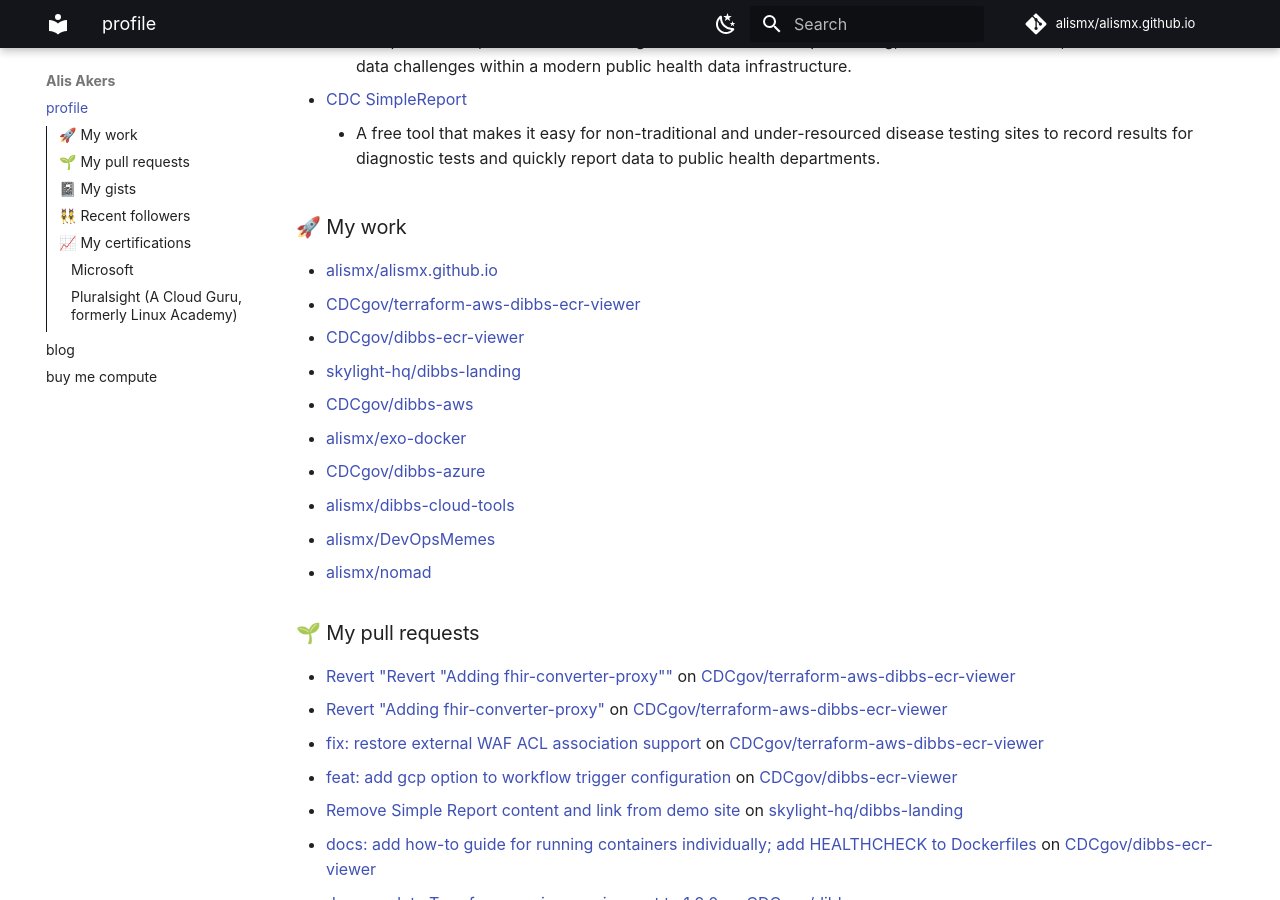
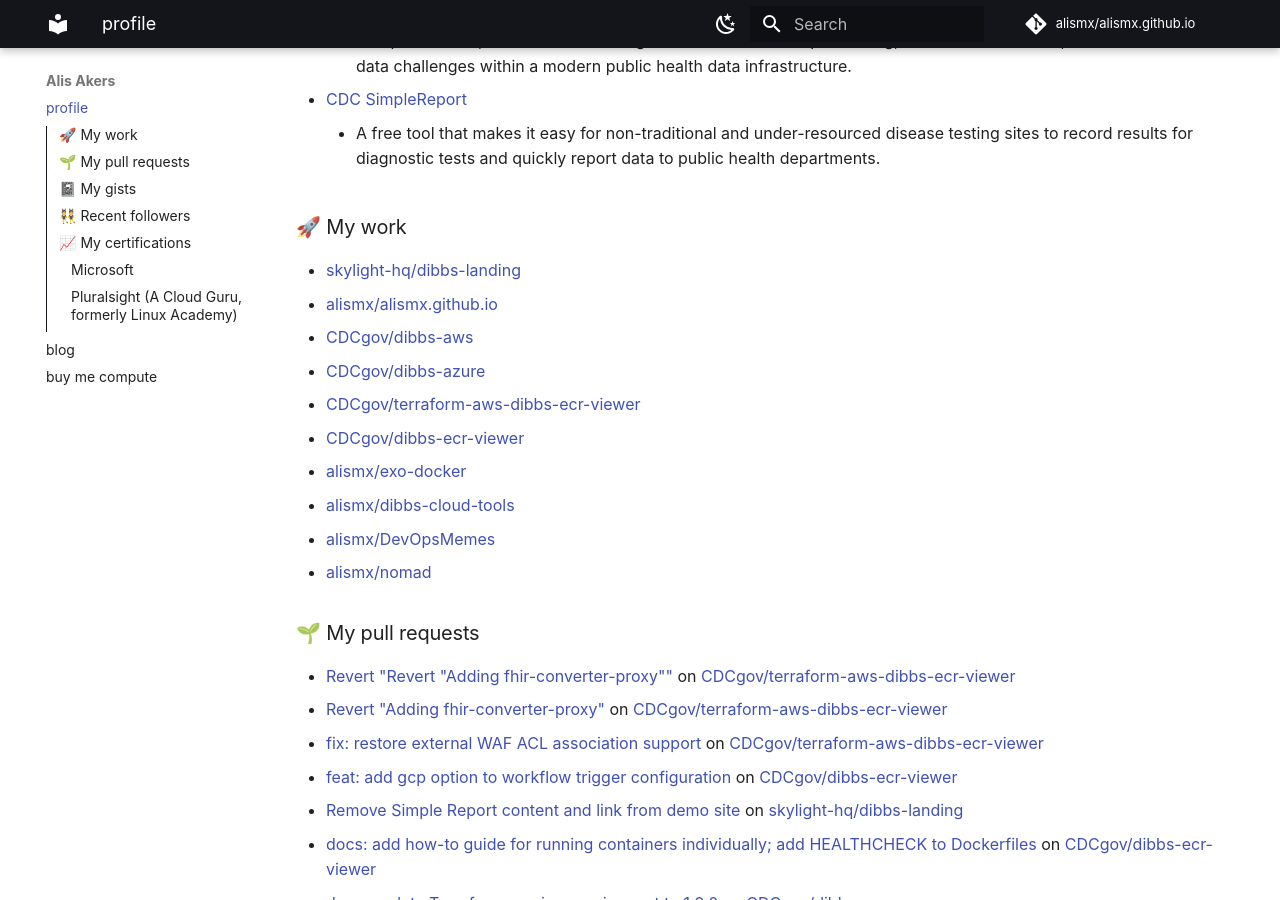
Before and after one commit to alismx/alismx.github.io, an MkDocs documentation site: the page built from docs/index.md, in a window 1280 px wide and 900 px high, scrolled down 456 px. Built offline with MkDocs 1.6.1 and Material for MkDocs 9.7.7, drawn with Linux system fonts in a browser that asks for light colours; plug-ins that fetch from the network failed and are left out; comment, search, counter and statistics services are not loaded.

Commit message:
Update generated files

```diff
--- a/docs/index.md
+++ b/docs/index.md
@@ -15,13 +15,13 @@ I'm Alis, a DevOps engineer passionate about open-source, cloud-native technolog
 
 ### 🚀 My work
 
+- [skylight-hq/dibbs-landing](https://github.com/skylight-hq/dibbs-landing)
 - [alismx/alismx.github.io](https://github.com/alismx/alismx.github.io)
+- [CDCgov/dibbs-aws](https://github.com/CDCgov/dibbs-aws)
+- [CDCgov/dibbs-azure](https://github.com/CDCgov/dibbs-azure)
 - [CDCgov/terraform-aws-dibbs-ecr-viewer](https://github.com/CDCgov/terraform-aws-dibbs-ecr-viewer)
 - [CDCgov/dibbs-ecr-viewer](https://github.com/CDCgov/dibbs-ecr-viewer)
-- [skylight-hq/dibbs-landing](https://github.com/skylight-hq/dibbs-landing)
-- [CDCgov/dibbs-aws](https://github.com/CDCgov/dibbs-aws)
 - [alismx/exo-docker](https://github.com/alismx/exo-docker)
-- [CDCgov/dibbs-azure](https://github.com/CDCgov/dibbs-azure)
 - [alismx/dibbs-cloud-tools](https://github.com/alismx/dibbs-cloud-tools)
 - [alismx/DevOpsMemes](https://github.com/alismx/DevOpsMemes)
 - [alismx/nomad](https://github.com/alismx/nomad)
```
